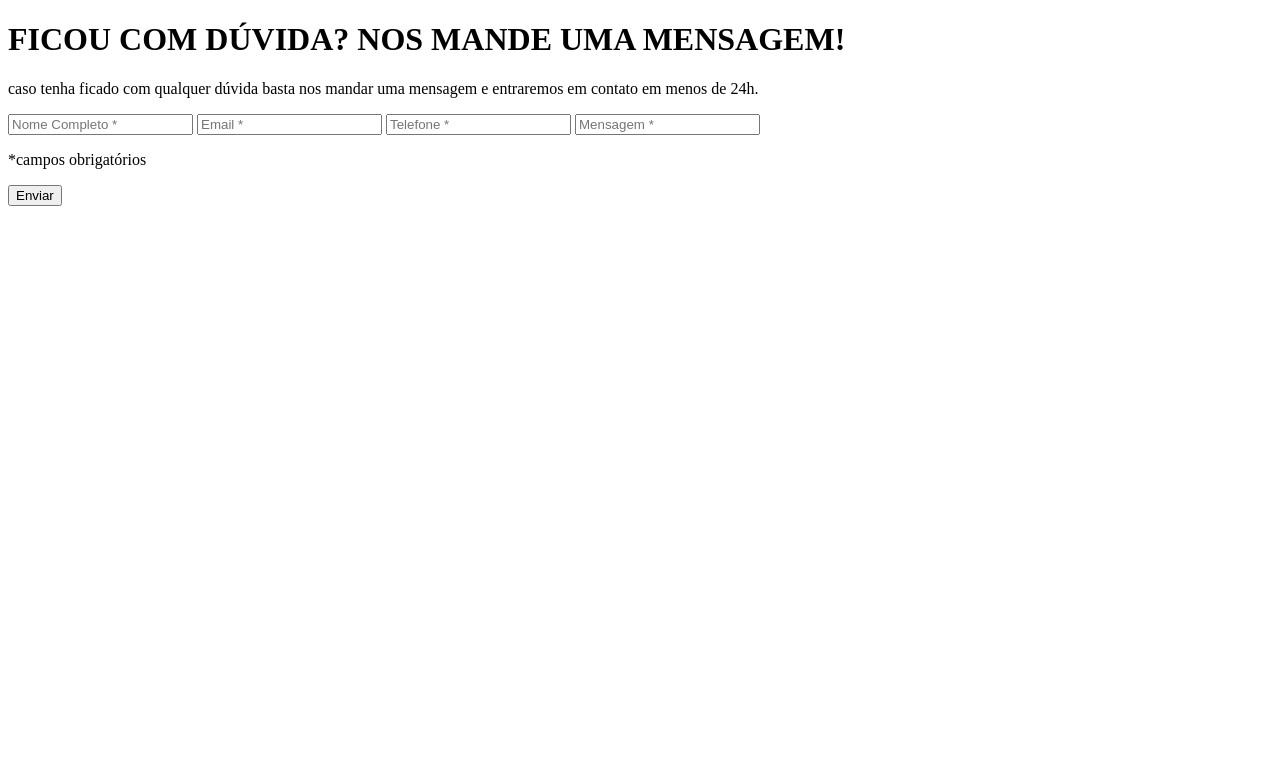
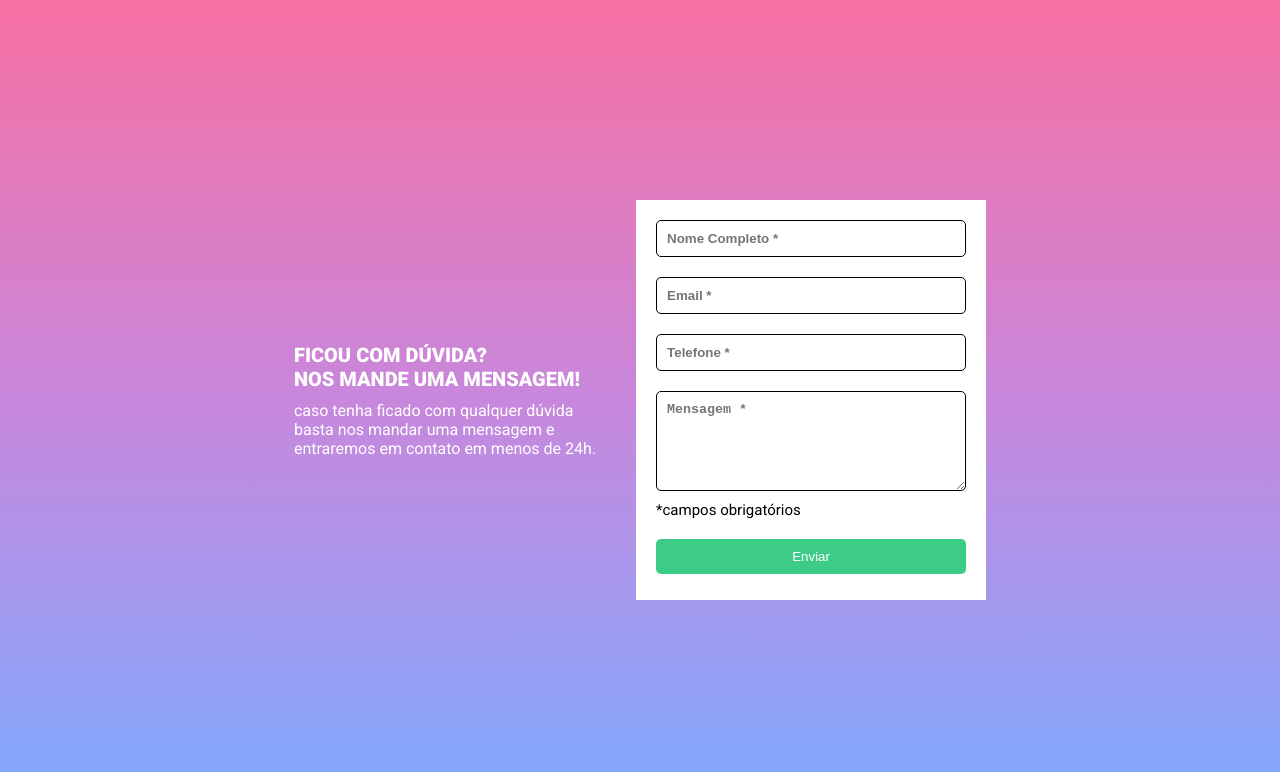
Before and after one commit to Eduardo2324q/Quest-JS-Intermediario, a plain HTML site: page index.html in a window 1280 px wide. Drawn offline with Linux system fonts and the light colour scheme.

Commit message:
CSS do projeto finalizado

```diff
--- a/index.html
+++ b/index.html
@@ -1,27 +1,38 @@
 <!DOCTYPE html>
 <html lang="en">
+
 <head>
     <meta charset="UTF-8">
     <meta name="viewport" content="width=device-width, initial-scale=1.0">
+    <link rel="preconnect" href="https://fonts.googleapis.com">
+    <link rel="preconnect" href="https://fonts.gstatic.com" crossorigin>
+    <link href="https://fonts.googleapis.com/css2?family=Roboto:ital,wght@0,100..900;1,100..900&display=swap"
+        rel="stylesheet">
+
+    <link rel="stylesheet" href="./src/css/reset.css">
+    <link rel="stylesheet" href="./src/css/style.css">
     <title>Quest JS - intermediário</title>
 </head>
+
 <body>
-    <main>
-        <div>
-            <div>
-                <h1>FICOU COM DÚVIDA? NOS MANDE UMA MENSAGEM!</h1>
-                <p>caso tenha ficado com qualquer dúvida basta nos mandar uma mensagem e entraremos em contato em menos de 24h.</p>
-            </div>
-            <div>
-
-                <input type="text" placeholder="Nome Completo *">
-                <input type="email" placeholder="Email *">
-                <input type="text" placeholder="Telefone *">
-                <input type="text" placeholder="Mensagem *">
-                <p>*campos obrigatórios</p>
-                <button>Enviar</button>
-            </div>
+    <main class="container">
+        <div class="texto">
+            <h1>FICOU COM DÚVIDA?<br>NOS MANDE UMA MENSAGEM!</h1>
+            <p>
+                caso tenha ficado com qualquer dúvida<br>
+                basta nos mandar uma mensagem e<br>
+                entraremos em contato em menos de 24h.
+              </p>
+        </div>
+        <div class="formulario">
+            <input type="text" placeholder="Nome Completo *" class="nome">
+            <input type="email" placeholder="Email *" class="email">
+            <input type="text" placeholder="Telefone *" class="telefone">
+            <textarea placeholder="Mensagem *" class="mensagem"></textarea>
+            <p>*campos obrigatórios </p>
+            <button class="btn-enviar">Enviar</button>
         </div>
     </main>
 </body>
+
 </html>
--- /dev/null
+++ b/src/css/reset.css
@@ -0,0 +1,7 @@
+*{
+    margin: 0;
+    padding: 0;
+    border: none;
+    outline: none;
+    box-sizing: border-box;
+}
--- /dev/null
+++ b/src/css/style.css
@@ -0,0 +1,71 @@
+html {
+    background: linear-gradient(to bottom, #f770a2, #c887dc, #7faaff);
+    background-repeat: no-repeat;
+    background-size: cover;
+    background-attachment: fixed;
+    height: 100%;
+    font-family: 'Roboto', sans-serif;
+}
+
+.container {
+    display: flex;
+    justify-content: center;
+    align-items: center;
+    height: 100vh;
+
+    padding: 0 20px;
+}
+
+.texto {
+    max-width: 500px;
+    margin-right: 40px;
+}
+
+.texto h1 {
+    color: #fff;
+    font-size: 20px;
+    font-weight: 900;
+    margin-bottom: 10px;
+}
+
+.texto p {
+    color: #fff;
+
+}
+
+.formulario {
+    display: flex;
+    flex-direction: column;
+    background-color: #fff;
+    height: 400px;
+    width: 350px;
+}
+
+.formulario .nome,
+.formulario .email,
+.formulario .telefone,
+.formulario .mensagem{
+    margin: 20px 20px 0 20px;
+    border: 1px solid #000;
+    border-radius: 5px;
+    padding: 10px;
+    font-weight: 700;
+}
+
+.formulario .mensagem {
+    height: 100px;
+    display: flex;
+}
+
+.formulario p {
+    margin: 10px 20px;
+    font-size: 15px;
+}
+
+.formulario .btn-enviar {
+    background-color: #3ccc87;
+    color: #fff;
+    margin: 10px 20px;
+    border-radius: 5px;
+    padding: 10px;
+}
```
Also changed, not shown: src/images/Fundo.jpg (deleted).
